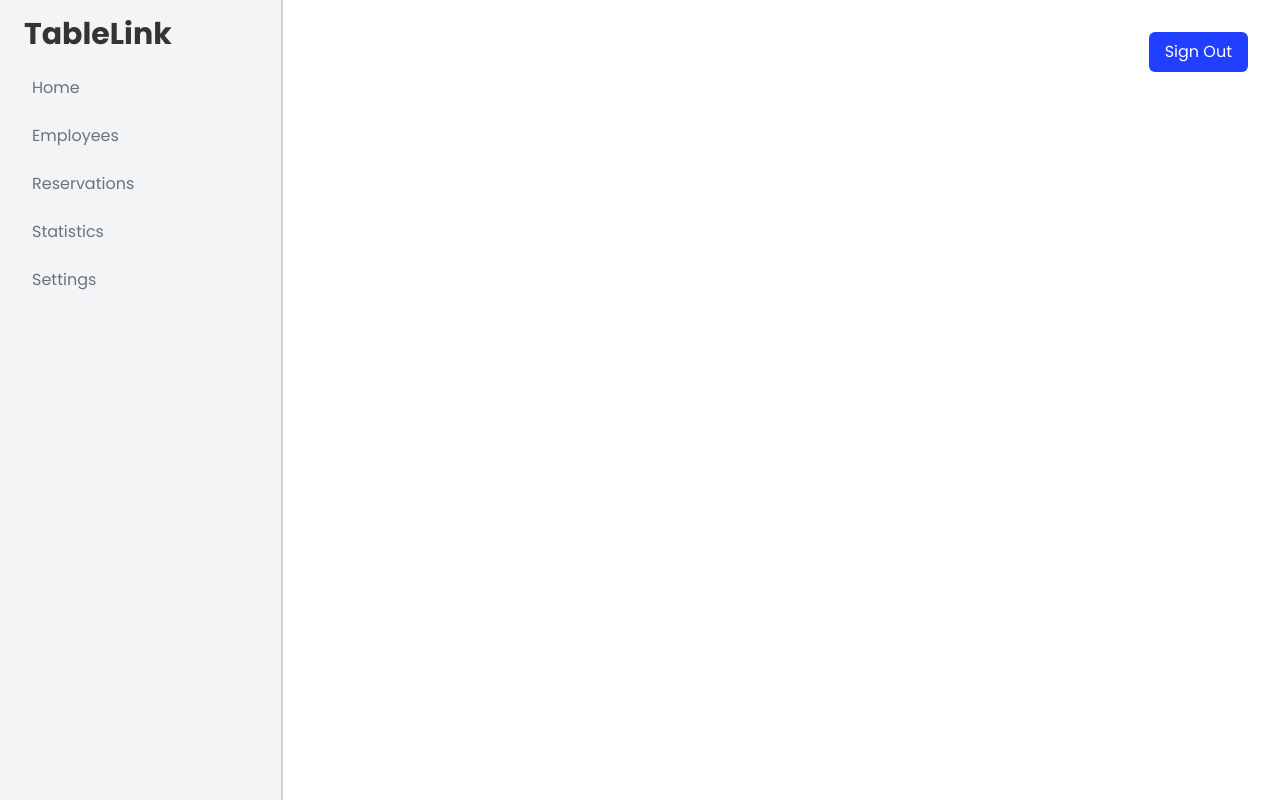
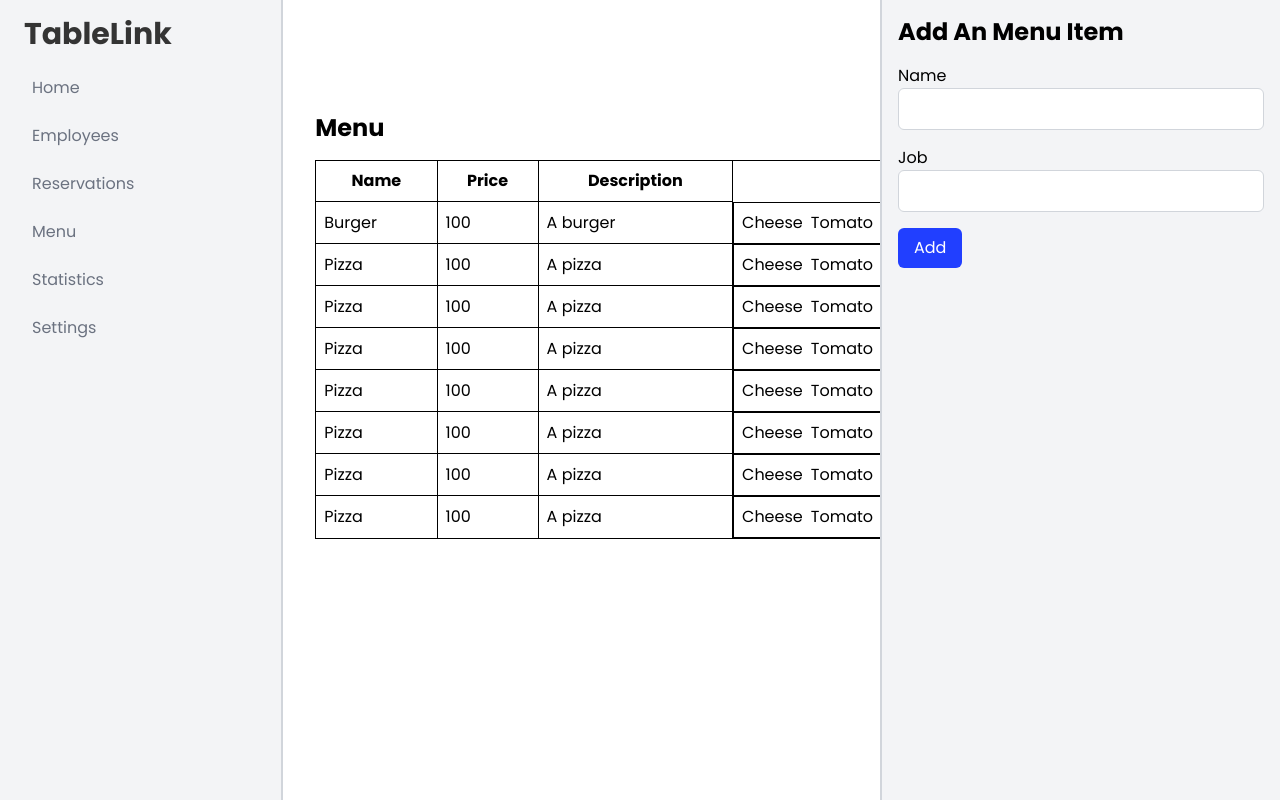
Before and after one commit to idebbarh/TableLink, a React (Create React App) app in the folder ui/: page /dashboard/menu in a window 1280 px wide. Built offline with nearby package versions, Linux system fonts and the light colour scheme.

Commit message:
form modal

```diff
--- /dev/null
+++ b/ui/src/components/auth/FormModal.tsx
@@ -0,0 +1,95 @@
+import { FormEventHandler, useState } from "react";
+
+interface FormModalProps {
+  page: string;
+  fields: string[];
+}
+interface IFormModal {
+  [key: string]: {
+    value: string;
+    error: string | null;
+  };
+}
+
+function FormModal({ page, fields }: FormModalProps) {
+  const [formData, setFormData] = useState<IFormModal | null>(null);
+
+  const submitHandler = (e: React.FormEvent) => {
+    e.preventDefault();
+    const newFormData: IFormModal = {};
+    let isErrors = false;
+    fields.forEach((field) => {
+      if (
+        formData === null ||
+        formData[field] === undefined ||
+        formData[field].value === ""
+      ) {
+        newFormData[field] = {
+          value: "",
+          error: field + " is required",
+        };
+        isErrors = true;
+      } else {
+        newFormData[field] = {
+          ...formData[field],
+        };
+      }
+    });
+
+    if (isErrors) {
+      setFormData(newFormData);
+      return;
+    }
+
+    console.log(formData);
+  };
+  const changeHandler = (e: React.ChangeEvent<HTMLInputElement>) => {
+    const { name, value } = e.target;
+    setFormData((prev) => {
+      return {
+        ...prev,
+        [name]: {
+          value,
+          error: null,
+        },
+      };
+    });
+  };
+
+  return (
+    <div className="z-50 absolute -top-[80px] right-0 h-screen min-w-[400px] p-4 bg-gray-100 border-l-2 border-gray-300">
+      <h1 className="text-2xl font-bold capitalize">add an {page}</h1>
+      <form className="mt-4" onSubmit={submitHandler}>
+        {fields.map((field, index) => (
+          <div className="flex flex-col mb-4" key={index}>
+            <label htmlFor={field} className="capitalize">
+              {field}
+            </label>
+            <input
+              name={field}
+              type="text"
+              id={field}
+              className="border border-solid border-gray-300 p-2 rounded-md"
+              value={
+                formData !== null && formData[field] !== undefined
+                  ? formData[field].value
+                  : ""
+              }
+              onChange={changeHandler}
+            />
+            {formData !== null &&
+              formData[field] !== undefined &&
+              formData[field].error !== null && (
+                <p className="text-red-500 text-sm">{formData[field].error}</p>
+              )}
+          </div>
+        ))}
+        <button className="bg-mainBlue text-white px-4 py-2 rounded-md">
+          Add
+        </button>
+      </form>
+    </div>
+  );
+}
+
+export default FormModal;
--- a/ui/src/screens/auth/dashboard/Dashboard.tsx
+++ b/ui/src/screens/auth/dashboard/Dashboard.tsx
@@ -2,6 +2,7 @@ import { Route, Routes } from "react-router-dom";
 import SideBar from "../../../components/auth/SideBar";
 import Home from "./Home";
 import Employees from "./restaurantOwner/Employees";
+import MainMenu from "./restaurantOwner/MainMenu";
 import Reservations from "./restaurantOwner/Reservations";
 import Statistics from "./restaurantOwner/Statistics";
 
@@ -19,6 +20,10 @@ const sideBarOptions: SideBarOptionType[] = [
     path: "reservations",
   },
   {
+    title: "Menu",
+    path: "menu",
+  },
+  {
     title: "Statistics",
     path: "statistics",
   },
@@ -33,16 +38,17 @@ function Dashboard() {
     <div className="flex">
       <SideBar items={sideBarOptions} />
       <div className="flex-[0.8]">
-        <header className="p-8 flex items-center justify-end">
+        <header className="px-8 flex items-center justify-end min-h-[80px]">
           <button className="bg-mainBlue text-white px-4 py-2 rounded-md">
             Sign Out
           </button>
         </header>
-        <main className="p-8">
+        <main className="p-8 relative">
           <Routes>
             <Route path="" element={<Home />} />
             <Route path="employees" element={<Employees />} />
             <Route path="reservations" element={<Reservations />} />
+            <Route path="menu" element={<MainMenu />} />
             <Route path="statistics" element={<Statistics />} />
             {/* <Route path="settings" element={<Settings />} /> */}
           </Routes>
--- a/ui/src/screens/auth/dashboard/restaurantOwner/Employees.tsx
+++ b/ui/src/screens/auth/dashboard/restaurantOwner/Employees.tsx
@@ -1,4 +1,5 @@
 import { useState } from "react";
+import FormModal from "../../../../components/auth/FormModal";
 import UserTypeSwitcher from "../../../../components/notAuth/UserTypeSwitcher";
 
 const employees = [
@@ -26,7 +27,8 @@ const employees = [
 
 function Employees() {
   return (
-    <div>
+    <>
+      <FormModal page="employee" fields={["name", "job"]} />
       <h1 className="text-2xl font-bold capitalize">employees</h1>
       <table className="w-full border border-solid border-black mt-4">
         <thead>
@@ -39,14 +41,20 @@ function Employees() {
         <tbody>
           {employees.map((employee) => (
             <tr key={employee.id}>
-                            <td className="border border-solid border-black p-2">{employee.id}</td>
-                            <td className="border border-solid border-black p-2">{employee.name}</td>
-                            <td className="border border-solid border-black p-2">{employee.job}</td>
+              <td className="border border-solid border-black p-2">
+                {employee.id}
+              </td>
+              <td className="border border-solid border-black p-2">
+                {employee.name}
+              </td>
+              <td className="border border-solid border-black p-2">
+                {employee.job}
+              </td>
             </tr>
           ))}
         </tbody>
       </table>
-    </div>
+    </>
   );
 }
 
--- /dev/null
+++ b/ui/src/screens/auth/dashboard/restaurantOwner/MainMenu.tsx
@@ -0,0 +1,43 @@
+import FormModal from "../../../../components/auth/FormModal";
+import { restaurants } from "../../../notAuth/explore/Explore";
+
+function MainMenu() {
+  return (
+    <div>
+      <FormModal page="menu item" fields={["name", "job"]} />
+      <h1 className="text-2xl font-bold capitalize">Menu</h1>
+      <table className="w-full border border-solid border-black mt-4">
+        <thead>
+          <tr>
+            <th className="border border-solid border-black p-2">Name</th>
+            <th className="border border-solid border-black p-2">Price</th>
+            <th className="border border-solid border-black p-2">
+              Description
+            </th>
+          </tr>
+        </thead>
+        <tbody>
+          {restaurants[0].restaurantMenu.map((item) => (
+            <tr key={item.id}>
+              <td className="border border-solid border-black p-2">
+                {item.name}
+              </td>
+              <td className="border border-solid border-black p-2">
+                {item.price}
+              </td>
+              <td className="border border-solid border-black p-2">
+                {item.description}
+              </td>
+              <td className="border border-solid border-black p-2 flex items-center gap-2">
+                {item.ingredients.map((ing) => {
+                  return <span key={ing.id}>{ing.name}</span>;
+                })}
+              </td>
+            </tr>
+          ))}
+        </tbody>
+      </table>
+    </div>
+  );
+}
+export default MainMenu;
```
Lines whose indentation alone changed are shown as unchanged.
